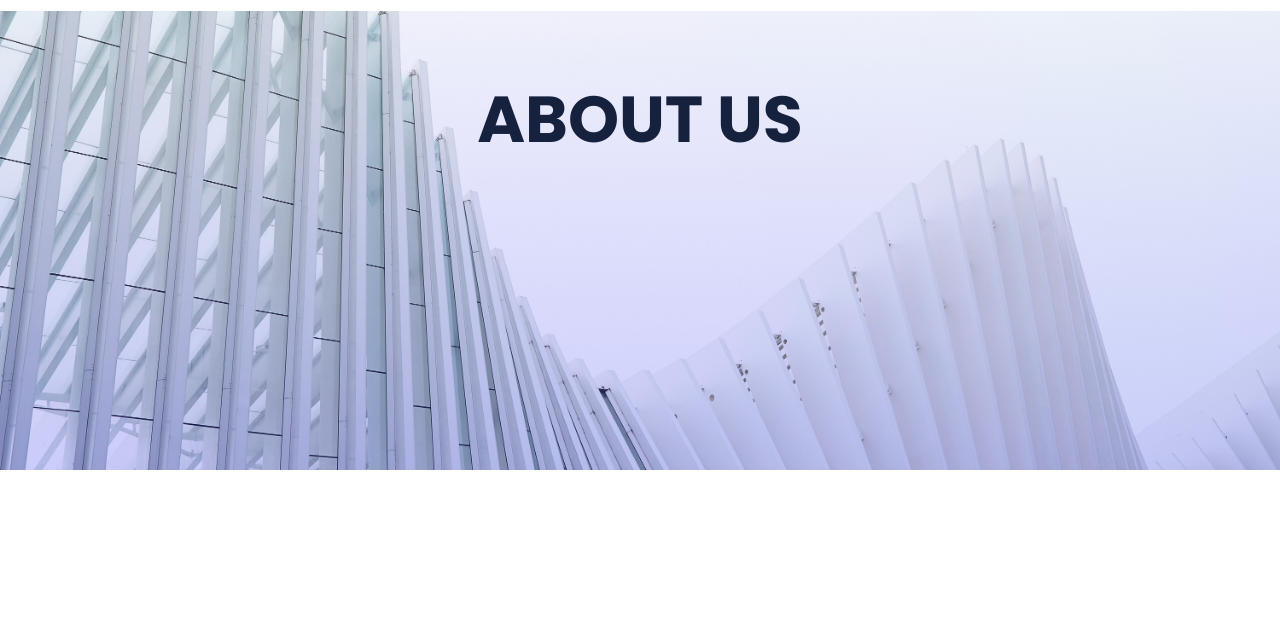
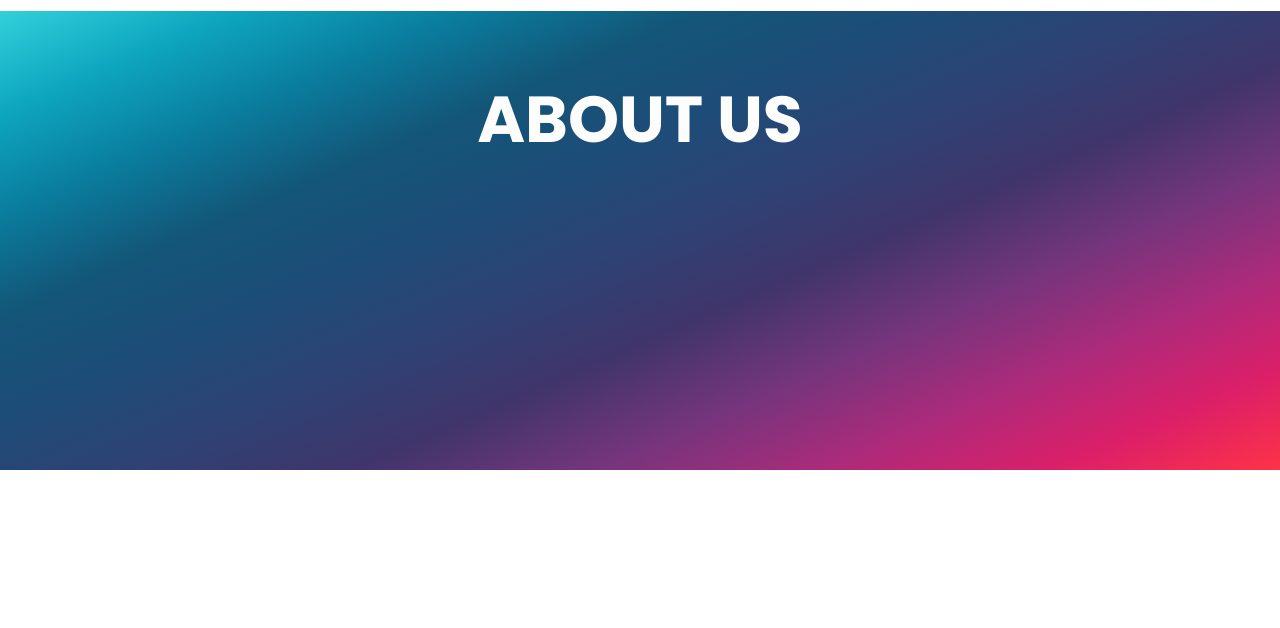
Before and after one commit to HermesDeveloper/Web-SDM, a plain HTML site: page about.html in a window 1280 px wide. Shown: the part 90-718 px from the top of the page. Drawn offline with Linux system fonts and the light colour scheme; grey boxes are pictures that could not be loaded.

Commit message:
Update Sub header
 - Update Sub Header change background from Img to  Generate a 3-Color-Gradient (https://mycolor.space/)
- Update Footer message

```diff
--- a/style.css
+++ b/style.css
@@ -391,11 +391,14 @@ h3{
 .sub-header{
     height: 70vh;
     width: 100%;
-    background-image: linear-gradient(rgba(237, 238, 241, 0.2),rgba(19, 23, 247, 0.2)),url(images/background.jpg);
-    background-position: center;
+/*
+    background-image: linear-gradient(rgba(255, 255, 255, 0.7),rgba(235, 229, 247, 0.7)),url(images/background.jpg);
+ */
+ background-image: linear-gradient(to left top, #fe3247, #db1f69, #aa2b7b, #73357c, #3f356b, #2e4274, #1d4c78, #135678, #0a7d9e, #0ea6bf, #31d0db, #5ffbf1);
+ background-position: center;
     background-size: cover;
     text-align: center;
-    color: rgb(22, 33, 62);
+    color: rgb(253, 253, 253);
 
 }
 
```
Also changed, not shown: blog.html (+2 -1 lines), contact.html (+2 -1 lines).
